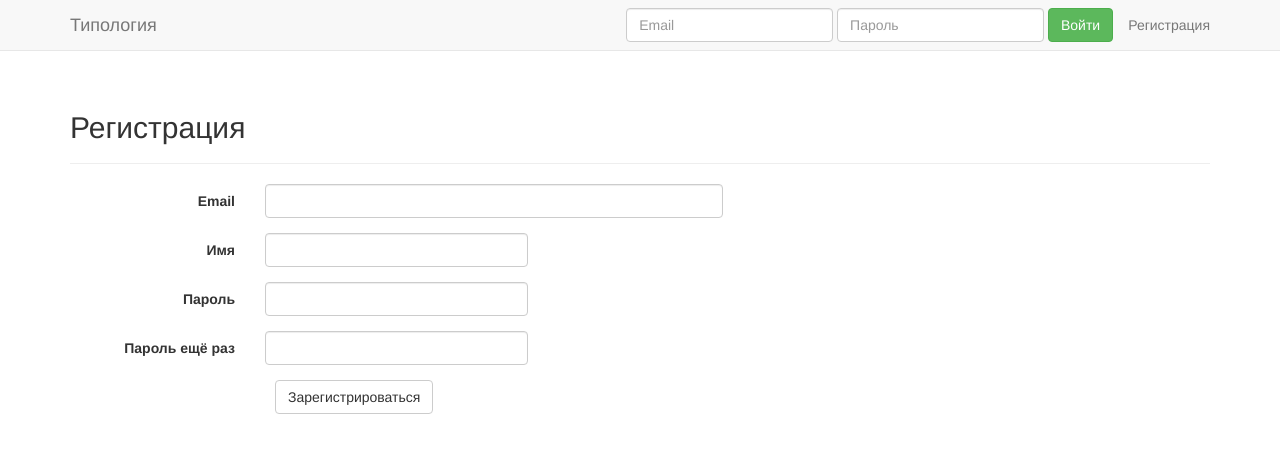
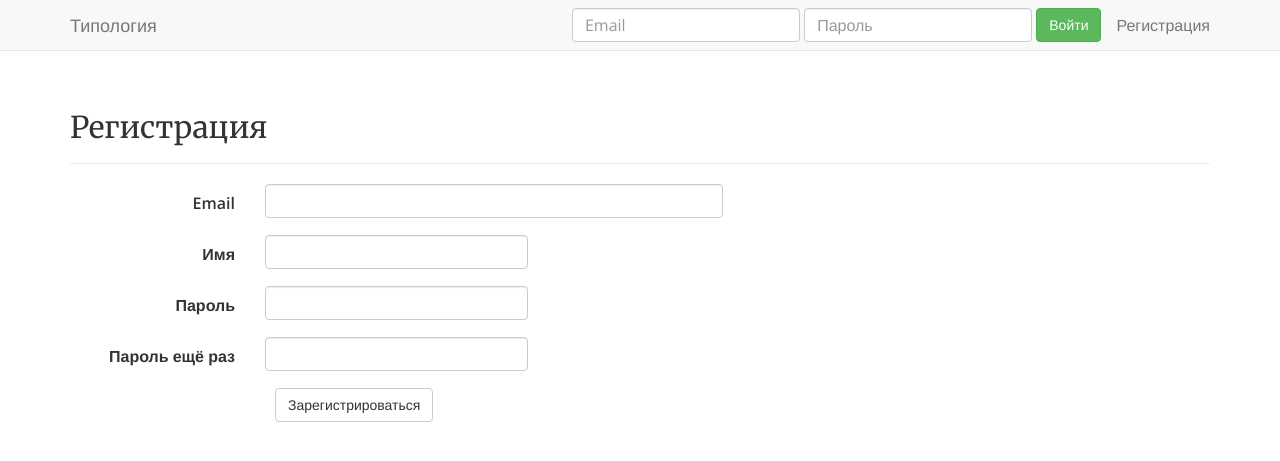
Before and after one commit to neoden/typo, a Flask app: page /register in a window 1280 px wide. Shown: the top 461 px of the page. Run offline with Flask 2, Linux system fonts and the light colour scheme; parts of the project's set-up code (start-up, migrations or seed data) failed here and were passed over; some libraries are stand-ins or nearby versions.

Commit message:
better fonts

```diff
--- a/typo/my/views.py
+++ b/typo/my/views.py
@@ -14,8 +14,8 @@ from typo.util import flash_errors
 
 
 POST_WHITELIST = (
-    'p', 'h1', 'h2', 'h3', 'blockquote', 'ul', 'ol', 'li',
-    'em', 'strong', 'a', 'img', 'code', 'pre'
+    'p', 'h1', 'h2', 'h3', 'h4', 'h5', 'h6', 'blockquote',
+    'ul', 'ol', 'li', 'em', 'strong', 'a', 'img', 'code', 'pre'
 )
 
 
--- a/typo/static/css/base.css
+++ b/typo/static/css/base.css
@@ -0,0 +1,14 @@
+body {
+    font-family: "Open Sans", "Helvetica Neue", Helvetica, Arial, sans-serif;
+    font-size: 16px;
+    line-height: 1.5;
+}
+
+.form-control {
+    font-family: "Open Sans", "Helvetica Neue", Helvetica, Arial, sans-serif;
+    font-size: 16px;
+}
+
+h1, h2, h3, h4, h5, h6 {
+    font-family: "Merriweather", serif
+}
--- a/typo/templates/base.html
+++ b/typo/templates/base.html
@@ -10,6 +10,10 @@
     <title>типология</title>
     <link rel="stylesheet" href="http://yastatic.net/bootstrap/3.3.6/css/bootstrap.min.css">
     <link rel="stylesheet" href="//maxcdn.bootstrapcdn.com/font-awesome/4.4.0/css/font-awesome.min.css">
+
+    <link href="https://fonts.googleapis.com/css?family=Open+Sans:400,600,400italic,600italic&amp;subset=latin,cyrillic" rel="stylesheet" type="text/css">
+    <link href="https://fonts.googleapis.com/css?family=Merriweather:400,700,400italic" rel="stylesheet" type="text/css">
+
     <link rel="stylesheet" href="/static/css/base.css">
 
     <script type="text/javascript" src="http://yastatic.net/jquery/2.1.3/jquery.js"></script>
--- a/typo/templates/index.html
+++ b/typo/templates/index.html
@@ -13,7 +13,7 @@
 
 {% for post in posts.items %}
 <div class="container">
-<h3><a href="{{ url_for('home.post', post_id=post.id) }}">{{ post.title }}</a></h3>
+    <h2><a href="{{ url_for('home.post', post_id=post.id) }}">{{ post.title }}</a></h2>
     <div class="post-date">
         {{ post.created|datetime }}
     </div>
```
Also changed, not shown: typo/templates/my/posts.html (+5 -4 lines).
